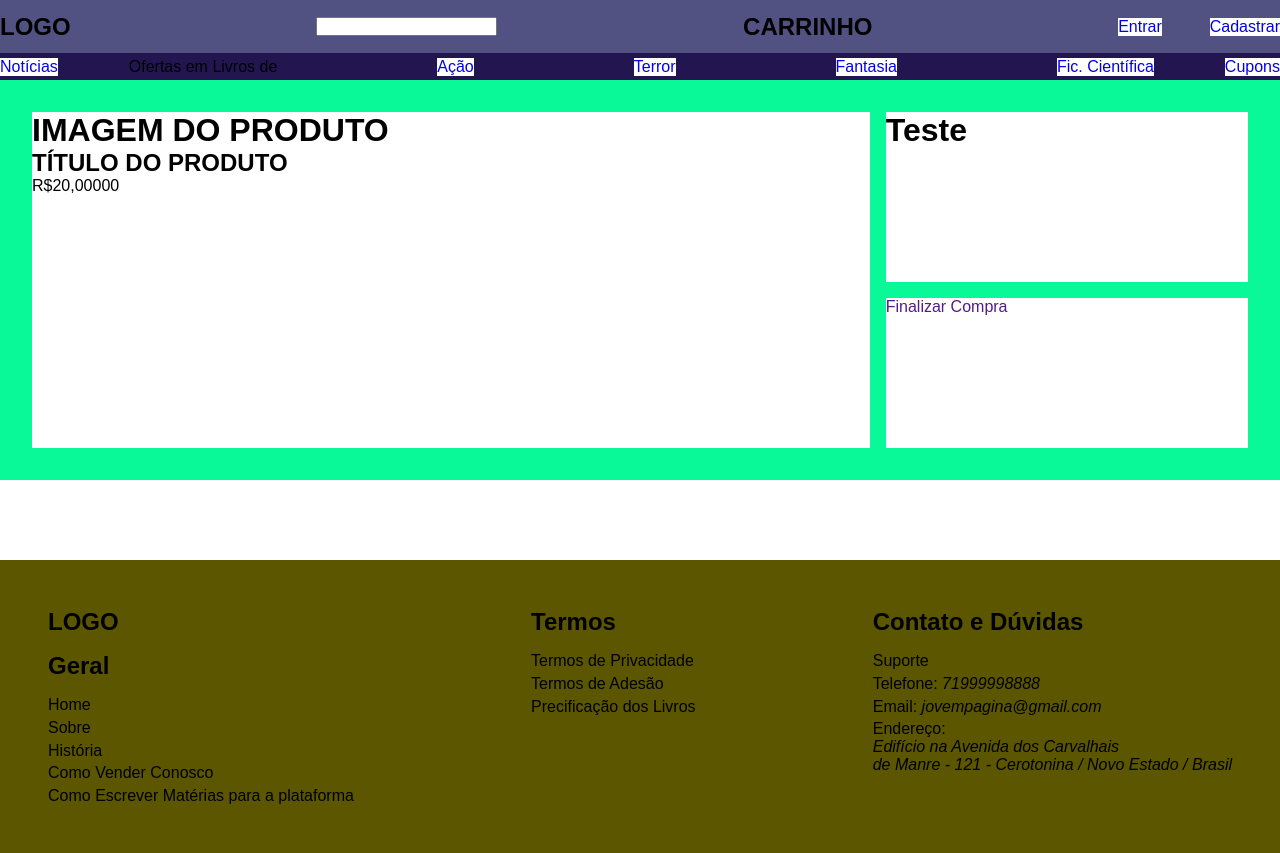
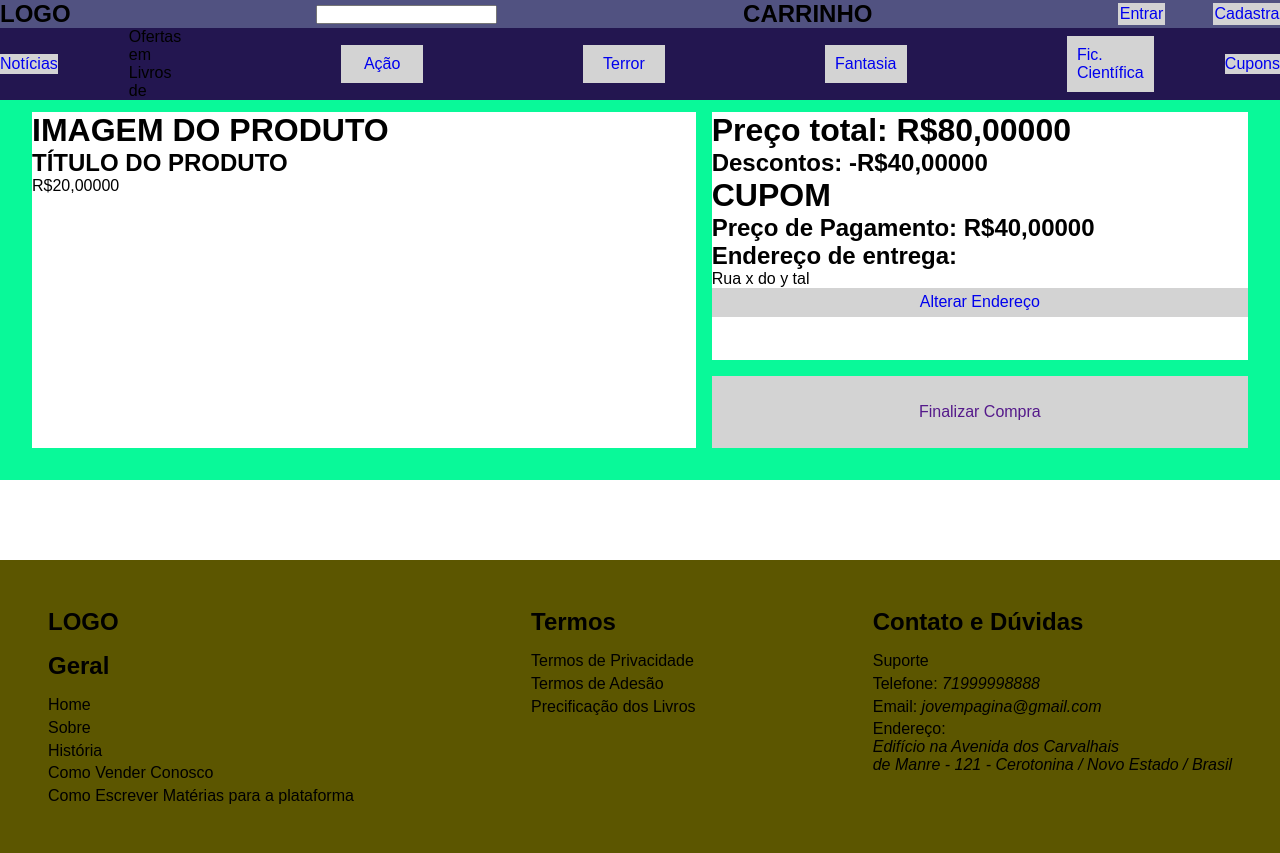
Before and after one commit to rodrigo-fullstack/jovem-pagina, a PHP site: page /carrinho.html in a window 1280 px wide. Run offline with PHP 8.4, Linux system fonts and the light colour scheme.

Commit message:
feat(positioning): Posicionamento dos elementos dos botões

```diff
--- a/assets/css/main.css
+++ b/assets/css/main.css
@@ -36,12 +36,24 @@ main{
     background-color: #fff;
 }
 
+.btn-container{
+    display: flex;
+    justify-content: center;
+}
 .btn{
     background-color: blue;
+    align-self: center;
+    width: 100%;
+    height: 100%;
+    display: flex;
+    align-items: center;
+    justify-content: center;
+    padding: 1%;
 }
+
 a.btn{
     text-decoration: none;
-    background-color: #fff;
+    background-color: #d3d3d3;
 }
 
 
--- a/carrinho.html
+++ b/carrinho.html
@@ -82,7 +82,21 @@
             </div>
 
             <div class="products-data-container">
-                <h1>Teste</h1>
+
+                <h1>Preço total: <span class="price">R$80,00000</span></h1>
+                <h2>Descontos: <span class="price">-R$40,00000</span></h2>
+
+                <div class="coupon-container">
+                    <h1>CUPOM</h1>
+                </div>
+
+                <h2>Preço de Pagamento: R$40,00000</h2>
+
+                <div class="address-container">
+                    <h2>Endereço de entrega: </h2>
+                    <p>Rua x do y tal</p>
+                    <a href="#" class="btn">Alterar Endereço</a>
+                </div>
             </div>
 
             <div class="btn-container">
```
